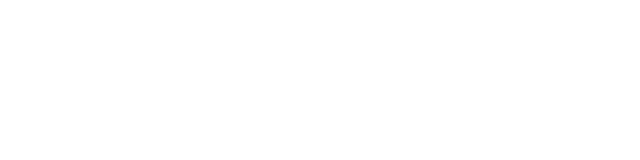
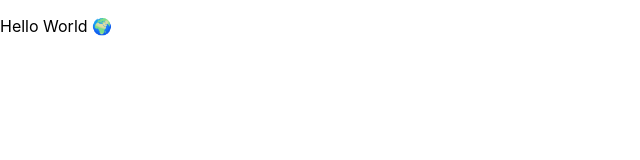
Before and after one commit to sarahcrack/get-on-the-rails-frontend, a React (Create React App) app: page /resources in a window 1280 px wide. Before the commit this address had no page. Shown: the top 160 px of the page, without its empty margins (0-640 px from the left). Built offline with nearby package versions, Linux system fonts and the light colour scheme.

Commit message:
add a resources route and install axios

```diff
--- a/package.json
+++ b/package.json
@@ -7,6 +7,7 @@
     "@testing-library/jest-dom": "^6.9.1",
     "@testing-library/react": "^16.3.0",
     "@testing-library/user-event": "^13.5.0",
+    "axios": "^1.13.2",
     "react": "^19.2.0",
     "react-dom": "^19.2.0",
     "react-router": "^7.9.6",
--- a/src/App.js
+++ b/src/App.js
@@ -1,12 +1,14 @@
 import { BrowserRouter, Routes, Route } from "react-router";
 import Homepage from "./Pages/Homepage";
+import Resources from "./Pages/Resources";
 
 function App() {
   return (
     <BrowserRouter>
       <div className="App">
         <Routes>
-  <Route exact path="/" element={< Homepage/>} />
+          <Route exact path="/" element={<Homepage />} />
+          <Route exact path="/resources" element={<Resources />} />
         </Routes>
       </div>
     </BrowserRouter>
--- /dev/null
+++ b/src/Pages/Resources.js
@@ -0,0 +1,7 @@
+function Resources() {
+  return(
+      <p>Hello World 🌍</p>
+  )
+}
+
+export default Resources
```
Also changed, not shown: 1 other file (tests, documents, lock files or other folders). Lines whose indentation alone changed are shown as unchanged.
